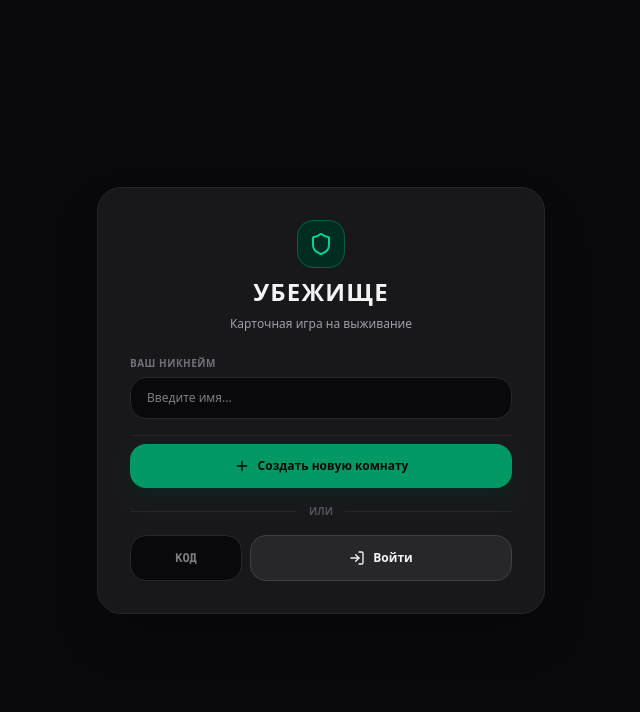
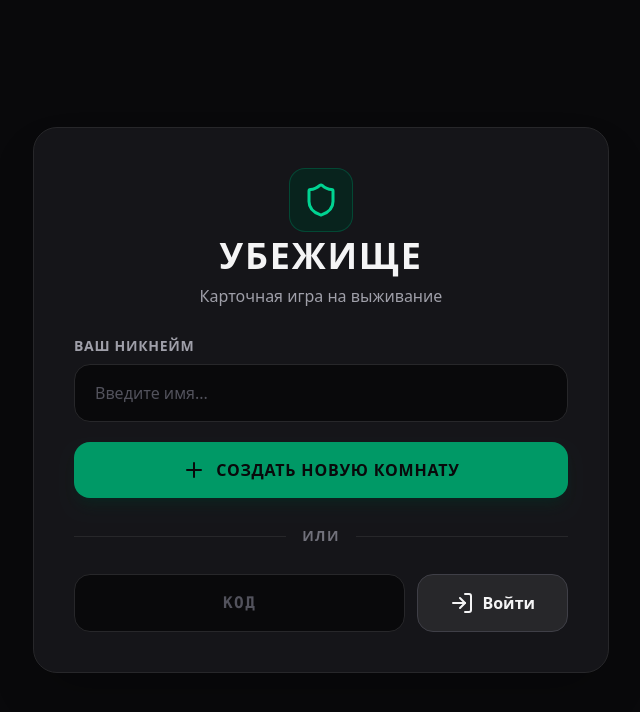
Before and after one commit to pipych/ubezhishe, a Next.js app: page / in a window 1280 px wide. Shown: the top 712 px of the page, without its empty margins (319-959 px from the left). Built offline with nearby package versions, Linux system fonts and the light colour scheme.

Commit message:
Update page.tsx

```diff
--- a/src/app/page.tsx
+++ b/src/app/page.tsx
@@ -13,136 +13,155 @@ export default function HomePage() {
   const [error, setError] = useState('');
 
   useEffect(() => {
+    const savedId = localStorage.getItem('ubezhishe_user_id');
+    if (!savedId) {
+      const newId = crypto.randomUUID();
+      localStorage.setItem('ubezhishe_user_id', newId);
+    }
     const savedName = localStorage.getItem('ubezhishe_username');
     if (savedName) {
       setUsername(savedName);
-    }
-
-    let id = localStorage.getItem('ubezhishe_user_id');
-    if (!id) {
-      id = crypto.randomUUID();
-      localStorage.setItem('ubezhishe_user_id', id);
     }
   }, []);
 
   const handleCreateRoom = async () => {
     if (!username.trim()) {
-      setError('Введите имя');
+      setError('Введите ваш никнейм');
       return;
     }
     setLoading(true);
     setError('');
 
-    const userId = localStorage.getItem('ubezhishe_user_id') || crypto.randomUUID();
+    const userId = localStorage.getItem('ubezhishe_user_id');
     localStorage.setItem('ubezhishe_username', username.trim());
 
-    const { data: code, error: rpcErr } = await supabase.rpc('create_room', {
-      p_host_id: userId,
+    try {
+      const { data, error: rpcError } = await supabase.rpc('create_room', {
+        p_host_user_id: userId,
         p_host_name: username.trim(),
       });
 
-    if (rpcErr) {
-      setError(rpcErr.message);
+      if (rpcError) throw rpcError;
+      router.push(`/room/${data}`);
+    } catch (err: any) {
+      setError(err.message || 'Ошибка создания комнаты');
+    } finally {
       setLoading(false);
-    } else {
-      router.push(`/room/${code}`);
     }
   };
 
   const handleJoinRoom = async () => {
-    if (!username.trim() || !roomCode.trim()) {
-      setError('Заполните все поля');
+    if (!username.trim()) {
+      setError('Введите ваш никнейм');
+      return;
+    }
+    if (!roomCode.trim()) {
+      setError('Введите код комнаты');
       return;
     }
     setLoading(true);
     setError('');
 
-    const userId = localStorage.getItem('ubezhishe_user_id') || crypto.randomUUID();
-    const cleanCode = roomCode.trim().toUpperCase();
+    const userId = localStorage.getItem('ubezhishe_user_id');
     localStorage.setItem('ubezhishe_username', username.trim());
 
-    const { error: rpcErr } = await supabase.rpc('join_room', {
-      p_room_code: cleanCode,
+    try {
+      const { data, error: rpcError } = await supabase.rpc('join_room', {
+        p_room_code: roomCode.trim().toUpperCase(),
         p_user_id: userId,
         p_player_name: username.trim(),
       });
 
-    if (rpcErr) {
-      setError(rpcErr.message);
+      if (rpcError) throw rpcError;
+      router.push(`/room/${roomCode.trim().toUpperCase()}`);
+    } catch (err: any) {
+      setError(err.message || 'Ошибка подключения');
+    } finally {
       setLoading(false);
-    } else {
-      router.push(`/room/${cleanCode}`);
     }
   };
 
   return (
-    <main className="min-h-screen bg-zinc-950 text-zinc-100 flex items-center justify-center p-4 font-sans">
-      <div className="bg-zinc-900 border border-zinc-800 rounded-3xl p-6 sm:p-8 max-w-md w-full space-y-6 shadow-2xl">
-        <div className="text-center space-y-2">
-          <div className="inline-flex items-center justify-center w-12 h-12 rounded-2xl bg-emerald-950 border border-emerald-800 text-emerald-400 mb-2">
-            <Shield className="w-6 h-6" />
+    <main className="min-h-screen bg-zinc-950 text-zinc-100 flex items-center justify-center p-4 sm:p-6 font-sans">
+      <div className="bg-zinc-900/90 border border-zinc-800 rounded-3xl p-6 sm:p-10 max-w-xl w-full shadow-2xl space-y-7 backdrop-blur-xl">
+
+        {/* Заголовок */}
+        <div className="text-center space-y-2 flex flex-col items-center">
+          <div className="w-14 h-14 sm:w-16 sm:h-16 rounded-2xl bg-emerald-950/60 border border-emerald-800/60 flex items-center justify-center text-emerald-400 mb-1">
+            <Shield className="w-8 h-8 sm:w-9 sm:h-9" />
           </div>
-          <h1 className="text-2xl font-black uppercase tracking-wider text-zinc-100">Убежище</h1>
-          <p className="text-xs text-zinc-400">Карточная игра на выживание</p>
+          <h1 className="text-2xl sm:text-4xl font-black text-zinc-100 tracking-wider uppercase">
+            Убежище
+          </h1>
+          <p className="text-xs sm:text-base text-zinc-400 font-medium">
+            Карточная игра на выживание
+          </p>
         </div>
 
+        {/* Ошибка */}
         {error && (
-          <div className="bg-rose-950/80 border border-rose-800 text-rose-200 text-xs p-3 rounded-2xl text-center">
+          <div className="bg-rose-950/80 border border-rose-800 text-rose-200 text-xs sm:text-sm p-4 rounded-2xl text-center">
             {error}
           </div>
         )}
 
-        <div className="space-y-4">
-          <div>
-            <label className="text-[10px] uppercase font-bold text-zinc-500 tracking-wider block mb-1.5">
+        {/* Форма */}
+        <div className="space-y-5">
+          {/* Никнейм */}
+          <div className="space-y-2">
+            <label className="text-xs sm:text-sm font-bold text-zinc-400 uppercase tracking-wider block">
               Ваш никнейм
             </label>
             <input
               type="text"
-              placeholder="Введите имя..."
               value={username}
               onChange={(e) => setUsername(e.target.value)}
+              placeholder="Введите имя..."
               maxLength={20}
-              className="w-full bg-zinc-950 border border-zinc-800 rounded-2xl px-4 py-3 text-xs text-zinc-100 focus:outline-none focus:border-emerald-500 transition"
+              className="w-full bg-zinc-950 border border-zinc-800 focus:border-emerald-500 rounded-2xl px-5 py-3.5 sm:py-4 text-sm sm:text-base text-zinc-100 placeholder-zinc-600 focus:outline-none transition"
             />
           </div>
 
-          <div className="pt-2 border-t border-zinc-800/80 space-y-3">
+          {/* Создать комнату */}
           <button
             onClick={handleCreateRoom}
             disabled={loading}
-              className="w-full bg-emerald-600 hover:bg-emerald-500 text-zinc-950 font-bold text-xs py-3.5 rounded-2xl transition active:scale-95 disabled:opacity-50 flex items-center justify-center gap-2 shadow-lg shadow-emerald-950/40"
+            className="w-full bg-emerald-600 hover:bg-emerald-500 text-zinc-950 font-black text-sm sm:text-base py-4 rounded-2xl transition flex items-center justify-center gap-2.5 active:scale-95 shadow-lg shadow-emerald-950/40 uppercase tracking-wider disabled:opacity-50"
           >
-              <Plus className="w-4 h-4" />
-              <span>Создать новую комнату</span>
+            <Plus className="w-5 h-5 sm:w-6 sm:h-6" />
+            <span>{loading ? 'Создаем...' : 'Создать новую комнату'}</span>
           </button>
 
-            <div className="relative flex py-1 items-center">
+          {/* Разделитель */}
+          <div className="relative flex items-center py-2">
             <div className="flex-grow border-t border-zinc-800"></div>
-              <span className="flex-shrink mx-3 text-[10px] text-zinc-600 font-bold uppercase">или</span>
+            <span className="shrink-0 px-4 text-xs sm:text-sm font-bold text-zinc-500 uppercase tracking-widest">
+              или
+            </span>
             <div className="flex-grow border-t border-zinc-800"></div>
           </div>
 
-            <div className="flex gap-2">
+          {/* Подключиться */}
+          <div className="flex gap-3">
             <input
               type="text"
-                placeholder="КОД"
               value={roomCode}
               onChange={(e) => setRoomCode(e.target.value.toUpperCase())}
+              placeholder="КОД"
               maxLength={6}
-                className="w-28 bg-zinc-950 border border-zinc-800 rounded-2xl px-3 py-3 text-xs font-mono font-bold text-center text-zinc-100 uppercase focus:outline-none focus:border-emerald-500 transition"
+              className="w-full bg-zinc-950 border border-zinc-800 focus:border-emerald-500 rounded-2xl px-5 py-3.5 sm:py-4 text-sm sm:text-base font-mono font-bold text-center tracking-widest text-zinc-100 placeholder-zinc-600 focus:outline-none transition uppercase"
             />
             <button
               onClick={handleJoinRoom}
               disabled={loading}
-                className="flex-1 bg-zinc-800 hover:bg-zinc-700 text-zinc-100 font-bold text-xs py-3.5 rounded-2xl border border-zinc-700 transition active:scale-95 disabled:opacity-50 flex items-center justify-center gap-2"
+              className="px-6 sm:px-8 bg-zinc-800 hover:bg-zinc-700 border border-zinc-700 text-zinc-100 font-bold text-sm sm:text-base py-3.5 sm:py-4 rounded-2xl transition flex items-center justify-center gap-2 shrink-0 active:scale-95 disabled:opacity-50"
             >
-                <LogIn className="w-4 h-4" />
+              <LogIn className="w-5 h-5 sm:w-6 sm:h-6" />
               <span>Войти</span>
             </button>
           </div>
         </div>
-        </div>
+
       </div>
     </main>
   );
```
Lines whose indentation alone changed are shown as unchanged.
